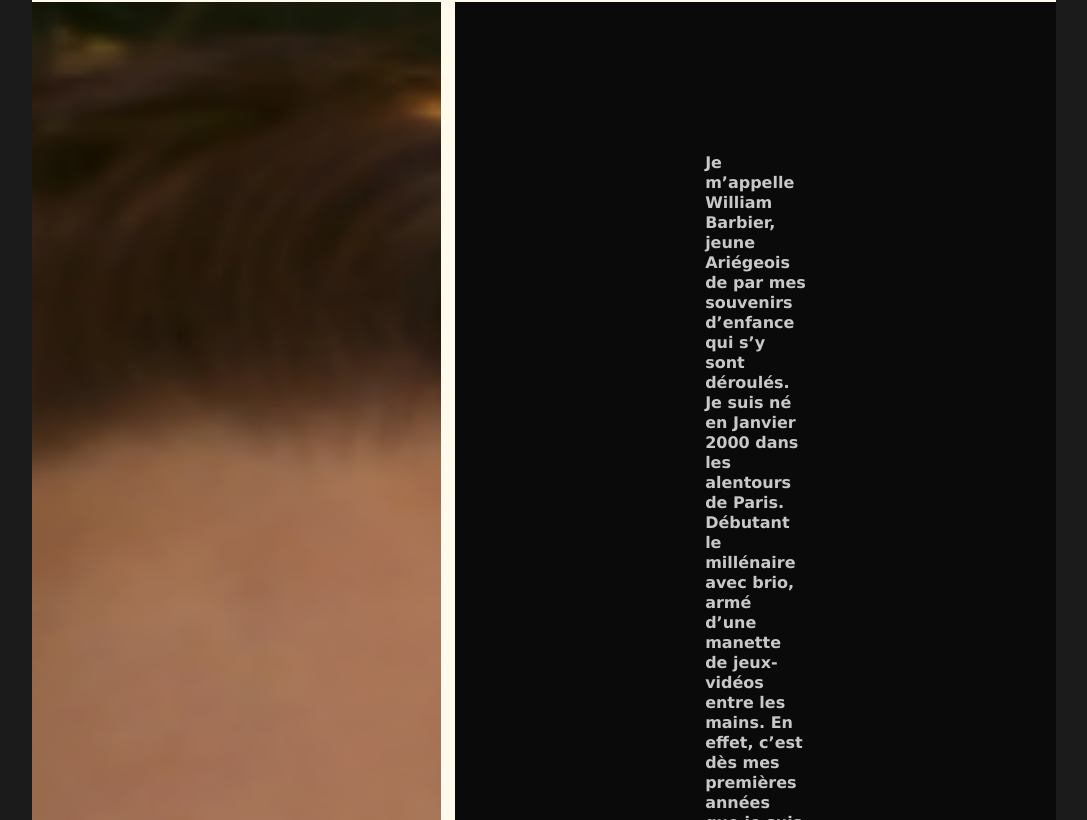
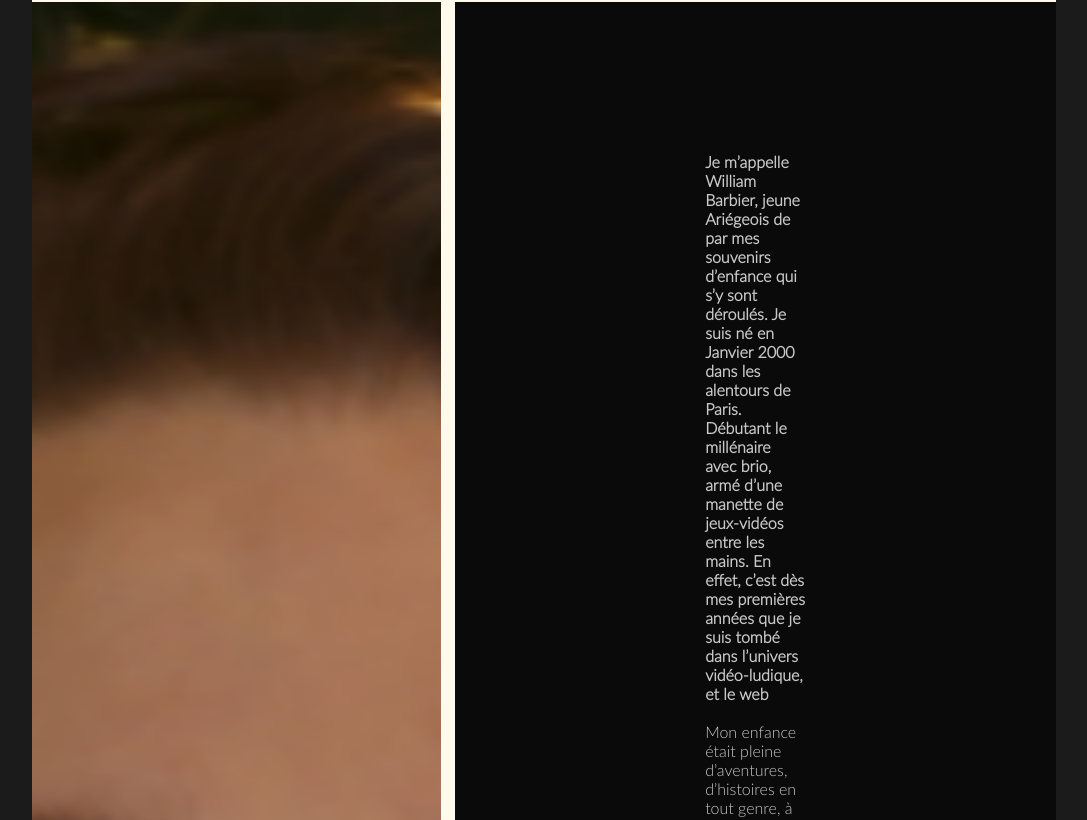
Before and after one commit to Qyu-prod/Qyu-prod.github.io, a plain HTML site: page index.html in a window 1280 px wide. Shown: the part 860-1680 px from the top of the page, without its empty margins (96-1183 px from the left). Drawn offline with Linux system fonts and the light colour scheme.

Commit message:
Update style.css

```diff
--- a/static/style.css
+++ b/static/style.css
@@ -151,7 +151,7 @@ header
 
 .Presentation-description strong
 {
-    font-family: "QyuFont-Lato-Regular", Verdana;
+    font-family: "QyuFont-Lato-Light", Verdana;
 }
 
 #Collaborators
```
